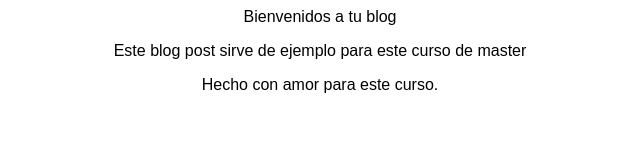
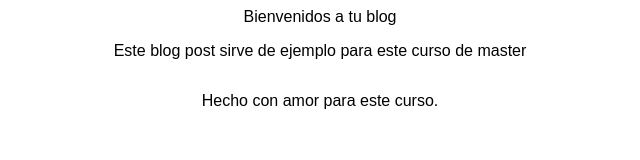
Before and after one commit to DanielVC/blogpost, a plain HTML site: page index.html in a window 1280 px wide. Shown: the whole page, without its empty margins (320-960 px from the left). Drawn offline with Linux system fonts and the light colour scheme.

Commit message:
Se añade estilos al footer

```diff
--- a/css/estilos.css
+++ b/css/estilos.css
@@ -4,3 +4,9 @@ body
     font-family: 'Arial';
     font-size: 16px;
 }
+
+#footer
+{
+    background: white;
+    padding: 1em;
+}
--- a/index.html
+++ b/index.html
@@ -12,7 +12,7 @@
             <div>
                 <p>Este blog post sirve de ejemplo para este curso de master</p>
             </div>
-            <div>
+            <div id="footer">
                 Hecho con amor para este curso.
             </div>
         </div>
```
